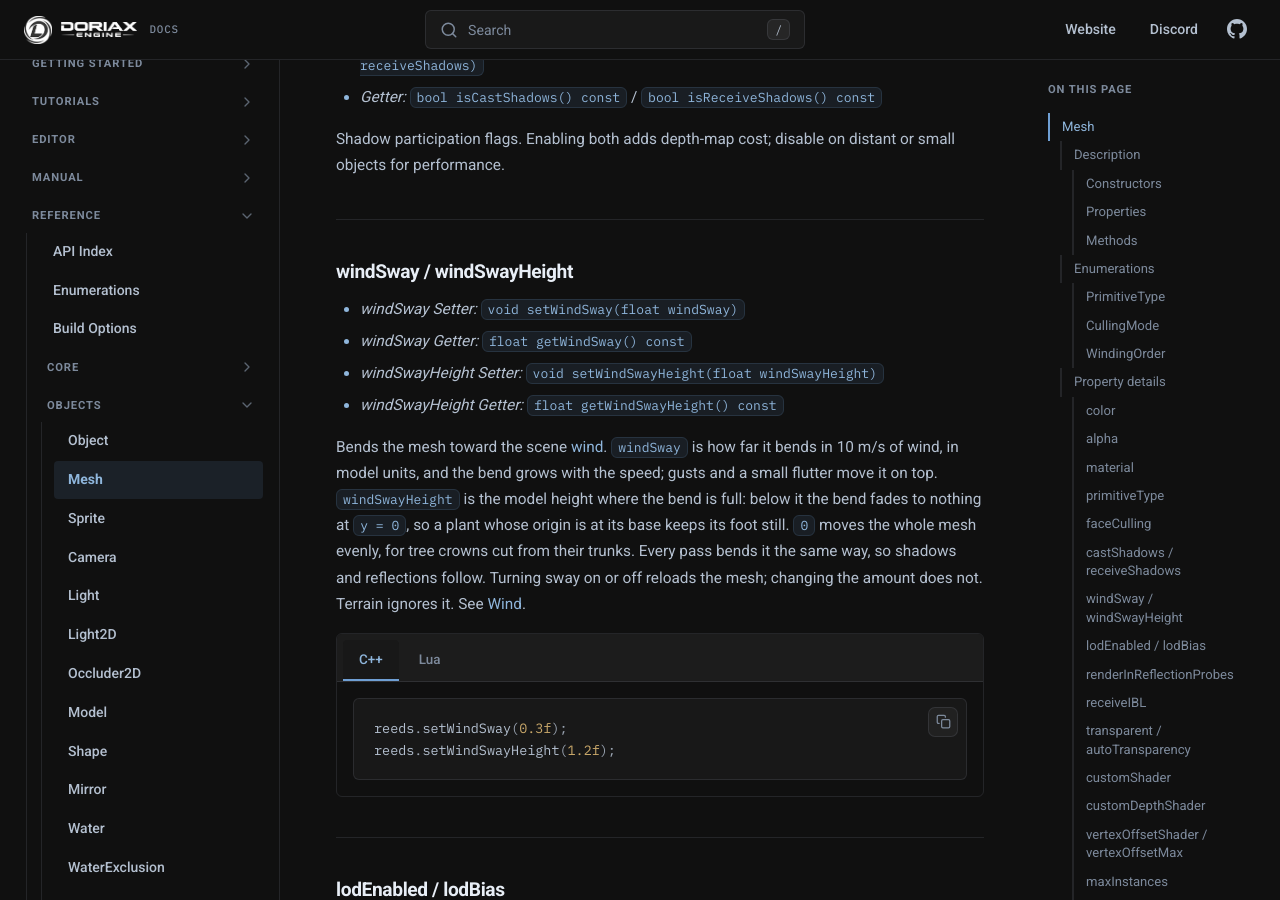
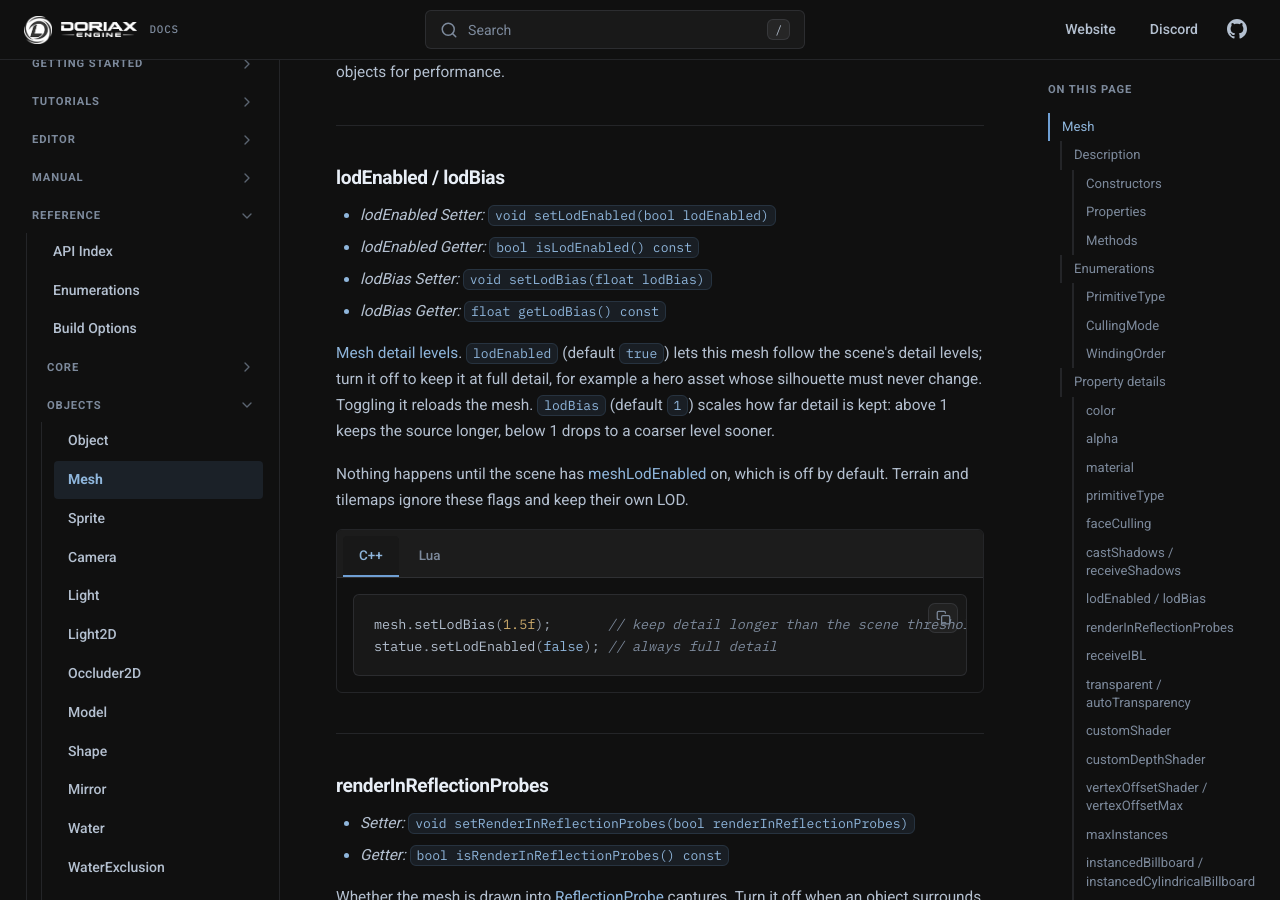
Before and after one commit to doriaxengine/doriax-docs, an MkDocs documentation site: the page built from docs/reference/classes/mesh.md, in a window 1280 px wide and 900 px high, scrolled down 8525 px. Built offline with MkDocs 1.6.1, drawn with Linux system fonts in a browser that asks for light colours; comment, search, counter and statistics services are not loaded; some of the changed text lies outside the part shown.

Commit message:
Documented the wind sway as a vertex offset

````diff
--- a/docs/reference/classes/mesh.md
+++ b/docs/reference/classes/mesh.md
@@ -59,8 +59,6 @@ See [EntityHandle ownership](entityhandle.md#ownership-and-lifetime).
 | bool | [receiveShadows](#castshadows-receiveshadows) | `true` | C++ \| Lua |
 | bool | [lodEnabled](#lodenabled-lodbias) | `true` | C++ \| Lua |
 | float | [lodBias](#lodenabled-lodbias) | `1.0` | C++ \| Lua |
-| float | [windSway](#windsway-windswayheight) | `0` | C++ \| Lua |
-| float | [windSwayHeight](#windsway-windswayheight) | `0` | C++ \| Lua |
 | bool | shadowsBillboard | `true` | C++ \| Lua |
 | bool | [renderInReflectionProbes](#renderinreflectionprobes) | `true` | C++ \| Lua |
 | bool | castShadowsWithTexture | `false` | C++ \| Lua |
@@ -246,31 +244,6 @@ Shadow participation flags. Enabling both adds depth-map cost; disable on distan
 
 ---
 
-### windSway / windSwayHeight
-
-* *windSway Setter:* `void setWindSway(float windSway)`
-* *windSway Getter:* `float getWindSway() const`
-* *windSwayHeight Setter:* `void setWindSwayHeight(float windSwayHeight)`
-* *windSwayHeight Getter:* `float getWindSwayHeight() const`
-
-Bends the mesh toward the scene [wind](scene.md#wind). `windSway` is how far it bends in 10 m/s of wind, in model units, and the bend grows with the speed; gusts and a small flutter move it on top. `windSwayHeight` is the model height where the bend is full: below it the bend fades to nothing at `y = 0`, so a plant whose origin is at its base keeps its foot still. `0` moves the whole mesh evenly, for tree crowns cut from their trunks. Every pass bends it the same way, so shadows and reflections follow. Turning sway on or off reloads the mesh; changing the amount does not. Terrain ignores it. See [Wind](../../manual/rendering-pipeline.md#wind).
-
-=== "C++"
-
-    ```cpp
-    reeds.setWindSway(0.3f);
-    reeds.setWindSwayHeight(1.2f);
-    ```
-
-=== "Lua"
-
-    ```lua
-    reeds.windSway = 0.3
-    reeds.windSwayHeight = 1.2
-    ```
-
----
-
 ### lodEnabled / lodBias
 
 * *lodEnabled Setter:* `void setLodEnabled(bool lodEnabled)`
@@ -398,7 +371,7 @@ Project-relative base path of a forked **depth** shader — the one the mesh is
 * *vertexOffsetMax Setter:* `void setVertexOffsetMax(float vertexOffsetMax)`
 * *vertexOffsetMax Getter:* `float getVertexOffsetMax() const`
 
-`vertexOffsetShader` is a project-relative `.glsl` file defining `vec3 getVertexOffset(vec3 localPosition, vec3 worldPosition)`, which returns how far each vertex moves in world units. The colour, depth and G-buffer passes all apply it, so shadows and reflections follow, and it reads the same [shader uniforms](#setshaderuniform) through `u_vs_customParams`. Empty (default) moves nothing. Changing it reloads the mesh. `vertexOffsetMax` is the longest offset: longer ones are clamped, and culling widens the bounds by it; `0` means no limit. Terrain ignores both. See [Custom Shaders — The Vertex Offset row](../../editor/custom-shaders.md#the-vertex-offset-row).
+`vertexOffsetShader` is a project-relative `.glsl` file defining `vec3 getVertexOffset(vec3 localPosition, vec3 worldPosition)`, which returns how far each vertex moves in world units. The colour, depth and G-buffer passes all apply it, so shadows and reflections follow, and it reads the same [shader uniforms](#setshaderuniform) through `u_vs_offsetParams`. The engine's `offsets/wind.glsl` sways the mesh in the scene [wind](scene.md#wind). Empty (default) moves nothing. Changing it reloads the mesh. `vertexOffsetMax` is the longest offset: longer ones are clamped, and culling widens the bounds by it; `0` means no limit. Terrain ignores both. See [Custom Shaders — The Vertex Offset row](../../editor/custom-shaders.md#the-vertex-offset-row).
 
 === "C++"
 
````
Also changed, not shown: docs/editor/custom-shaders.md (+9 -5 lines), docs/manual/rendering-pipeline.md (+27 -17 lines), docs/manual/shader-variants.md (+0 -2 lines), docs/reference/classes/meshcomponent.md (+0 -2 lines), docs/reference/classes/scene.md (+1 -1 lines).
